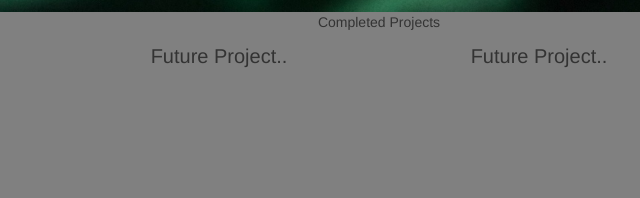
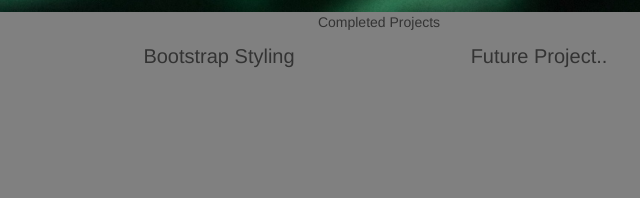
Before and after one commit to bmlinch/bmlinch.github.io, a plain HTML site: page index.html in a window 1280 px wide. Shown: the part 838-1036 px from the top of the page, 261-901 px from the left. Drawn offline with nearby package versions, Linux system fonts and the light colour scheme.

```diff
--- a/index.html
+++ b/index.html
@@ -24,7 +24,7 @@
                 <img src="assets/img/resume.jpg" class="thumbnail pdng" height="100" alt="Look at my resume">
             </a>
         </div>
-        <div class="col-md-3 btm-txt-size">Future Project..</div>
+        <div class="col-md-3 btm-txt-size"><p>Bootstrap Styling</p><a href="bootstrapstyle"></a></div>
         <div class="col-md-3 btm-txt-size">Future Project..</div>
         <div class="col-md-3 btm-txt-size">Way in the Future Project</div>
     </div>
```
